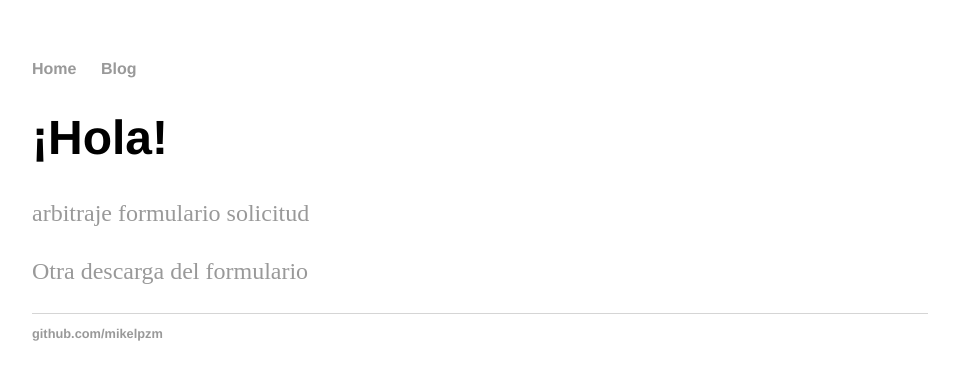
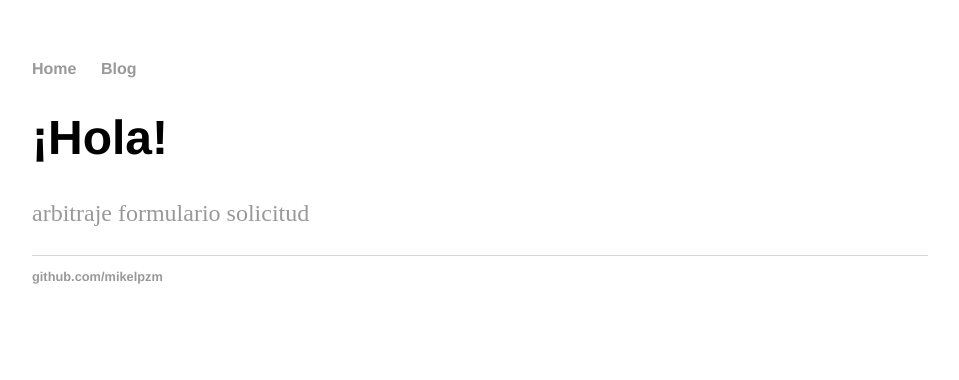
Before and after one commit to mikelpzm/mikelpzm.github.io, a Jekyll site: the page built from index.html, in a window 1280 px wide. Shown: the top 380 px of the page, without its empty margins (160-1119 px from the left). Built offline with Jekyll 4.4.1, drawn with Linux system fonts in a browser that asks for light colours.

Commit message:
Update index.html

```diff
--- a/index.html
+++ b/index.html
@@ -7,8 +7,4 @@ title: Mi blog
 	<p>
 	<a href="solicarb.pdf" target="_blank" download="arbitraje_formulario_solicitud.pdf">arbitraje formulario solicitud</a>
 	</p>
-
-	<p>
-	<a download="solicarb.pdf">Otra descarga del formulario</a>
-	</p>
 </div><!-- /.blurb -->
```
